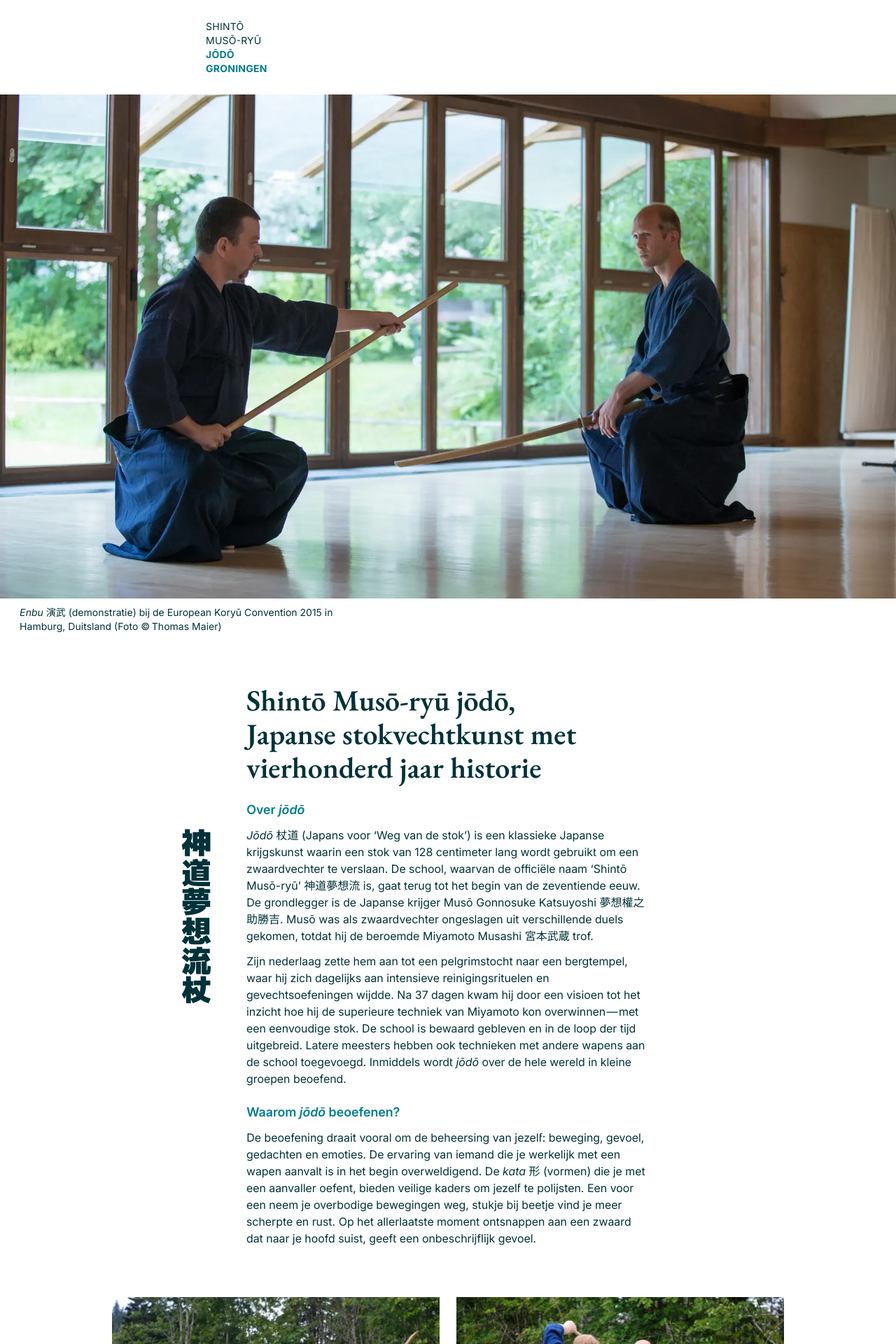
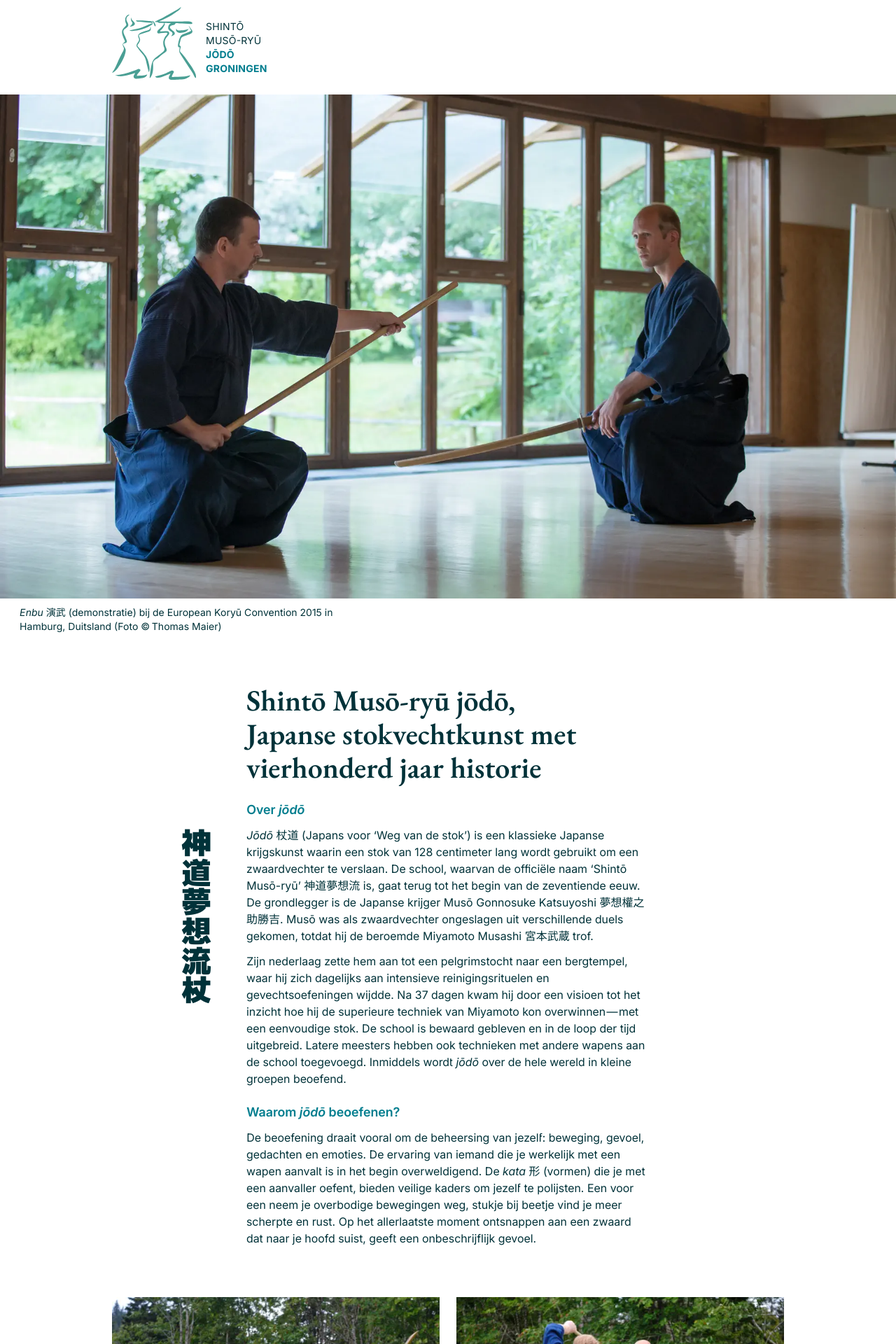
Before and after one commit to Jodo-Groningen/jodo-groningen.github.io, a Jekyll site: the page built from index.md, in a window 1280 px wide. Shown: the top 1920 px of the page at 70% size. Built offline with Jekyll 4.4.1, drawn with Linux system fonts in a browser that asks for light colours.

Commit message:
Inline include SVG logo in default layout

```diff
--- a/_layouts/default.html
+++ b/_layouts/default.html
@@ -46,9 +46,7 @@ layout: compress
     <header class="site-header">
       <div class="site-logo">
         <a class="site-logo-link" href="https://jodo-groningen.nl">
-          <svg height="105" width="120">
-            <use href="./assets/images/jodo-groningen-logo.svg"/>
-          </svg>
+          {% include jodo-groningen-logo.svg %}
           <p>Shintō Musō-ryū <strong>Jōdō Groningen</strong></p>
         </a>
       </div>
```
